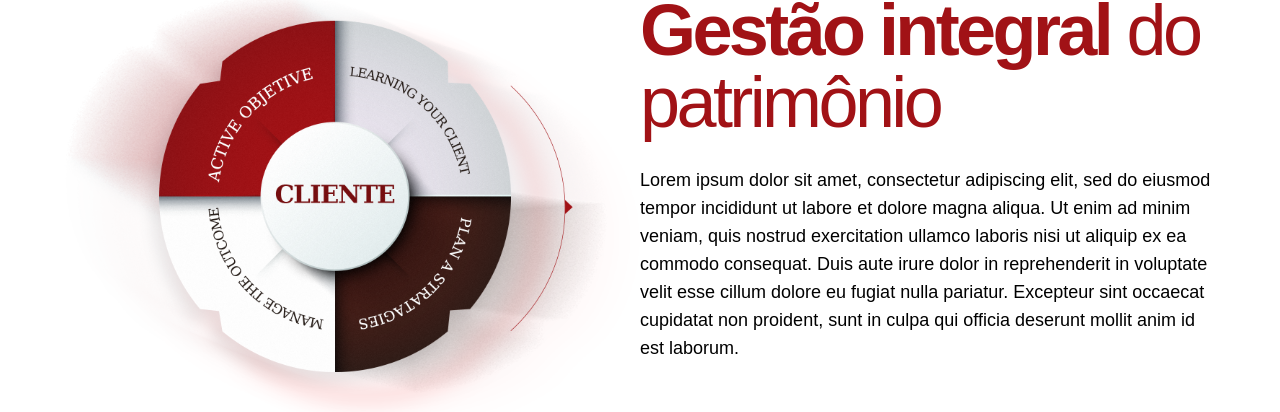
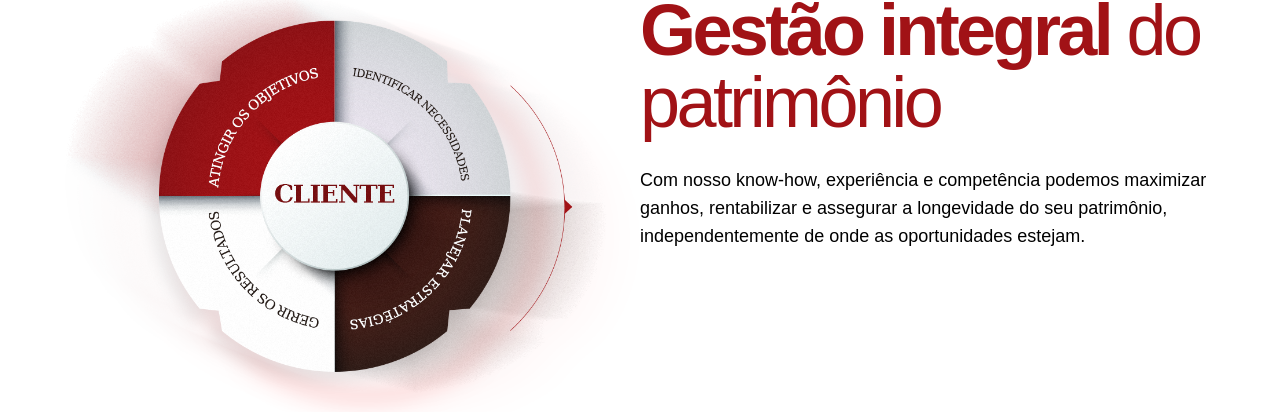
Before and after one commit to difusaowebuser/ripol-alliance-assessoria-de-investimentos-web, a Next.js app: page / in a window 1280 px wide. Shown: the part 4607-5019 px from the top of the page. Built offline with nearby package versions, Linux system fonts and the light colour scheme.

Commit message:
refactor: gestaoPatrimonial section will be updated.

```diff
--- a/src/components/ecosystems/SectionGestaoPatrimonial/index.tsx
+++ b/src/components/ecosystems/SectionGestaoPatrimonial/index.tsx
@@ -24,13 +24,9 @@ export const SectionGestaoPatrimonial = () => {
             <span className="font-bold">Gestão integral</span> do patrimônio
           </h2>
           <p className="text-lg mt-4">
-            Lorem ipsum dolor sit amet, consectetur adipiscing elit, sed do
-            eiusmod tempor incididunt ut labore et dolore magna aliqua. Ut enim
-            ad minim veniam, quis nostrud exercitation ullamco laboris nisi ut
-            aliquip ex ea commodo consequat. Duis aute irure dolor in
-            reprehenderit in voluptate velit esse cillum dolore eu fugiat nulla
-            pariatur. Excepteur sint occaecat cupidatat non proident, sunt in
-            culpa qui officia deserunt mollit anim id est laborum.
+            Com nosso know-how, experiência e competência podemos maximizar
+            ganhos, rentabilizar e assegurar a longevidade do seu patrimônio,
+            independentemente de onde as oportunidades estejam.
           </p>
         </div>
       </section>
```
Also changed, not shown: public/section-gestao-patrimonial-image.png.
